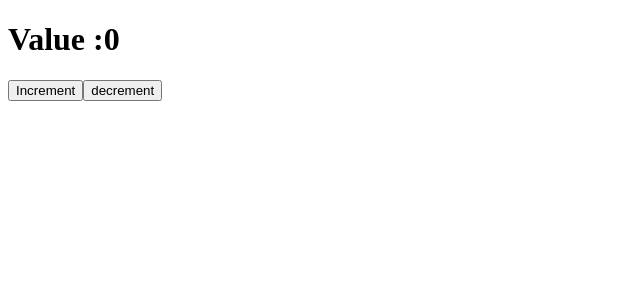
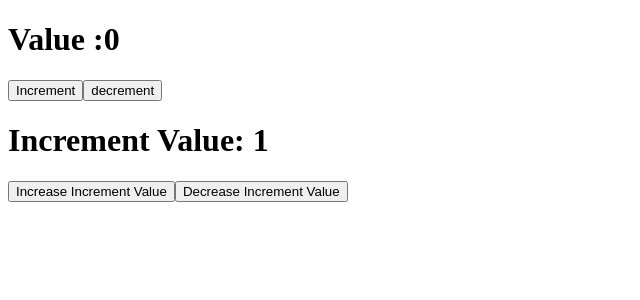
Before and after one commit to adiprasetyaxyz/Reactjs-Learning, a React (Vite) app in the folder myfirstpro/: page / in a window 1280 px wide. Shown: the top 300 px of the page, without its empty margins (0-640 px from the left). Built offline with nearby package versions, Linux system fonts and the light colour scheme.

Commit message:
24: Creating Multiple States In React

```diff
--- a/myfirstpro/src/components/Counter.jsx
+++ b/myfirstpro/src/components/Counter.jsx
@@ -2,13 +2,20 @@ import { useState } from "react";
 
 export default function Counter() {
   let [count, setCount] = useState(0);
-  let increment = () => setCount(count + 1);
-  let decrement = () => setCount(count - 1);
+  let increment = () => setCount(count + incrementValue);
+  let decrement = () => setCount(count - incrementValue);
+
+  let [incrementValue, setIncrementValue] = useState(1);
+  let increaseIncrementValue = () => setIncrementValue(incrementValue + 1);
+  let decreaseIncrementValue = () => setIncrementValue(incrementValue - 1);
   return (
     <div>
       <h1>Value :{count}</h1>
       <button onClick={increment}>Increment</button>
       <button onClick={decrement}>decrement</button>
+      <h1>Increment Value: {incrementValue}</h1>
+      <button onClick={increaseIncrementValue}>Increase Increment Value</button>
+      <button onClick={decreaseIncrementValue}>Decrease Increment Value</button>
     </div>
   );
 }
```
